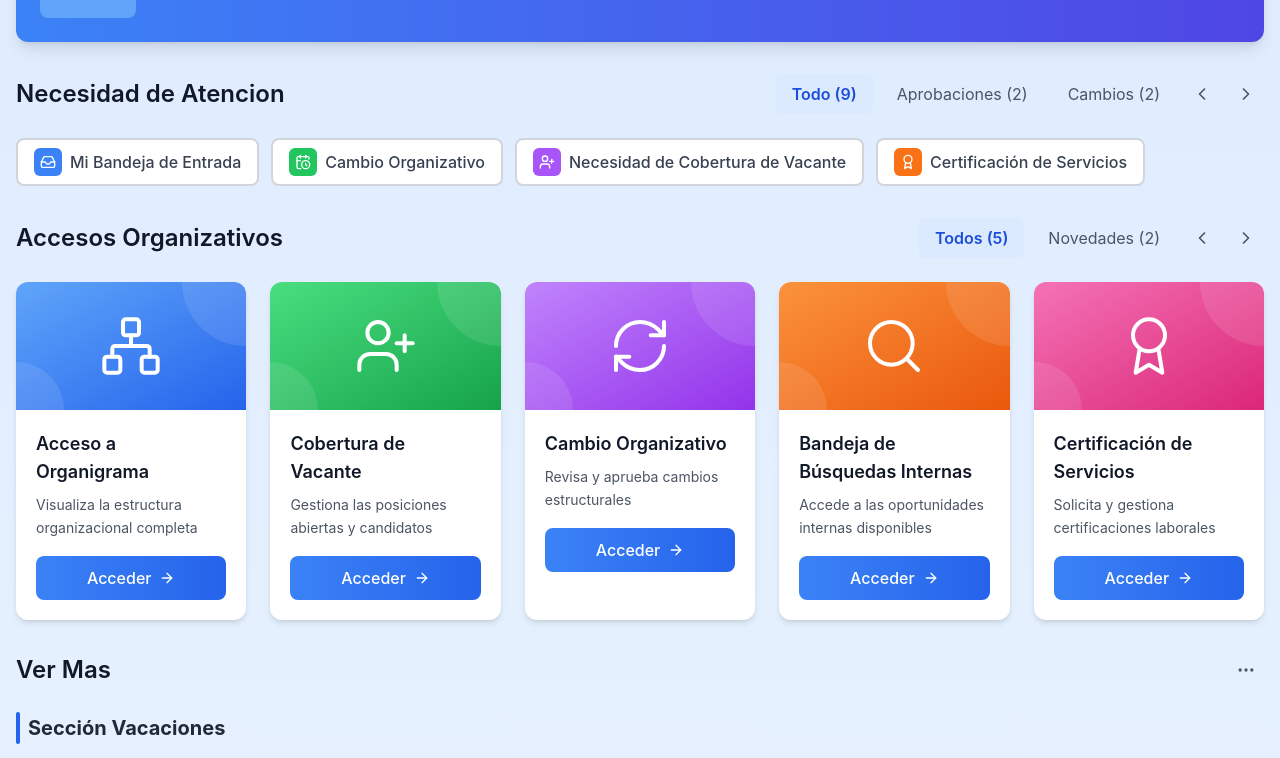
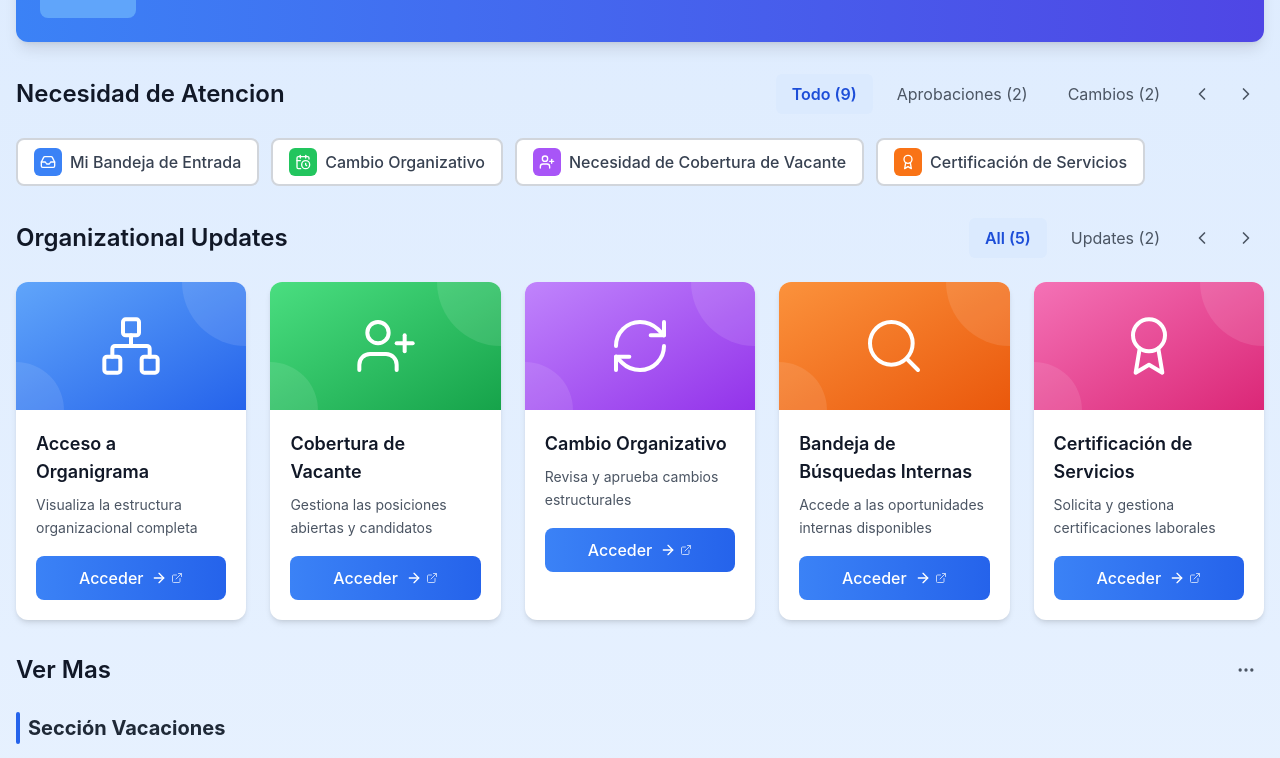
Before and after one commit to Shirslock/PortalRH, a React (Create React App) app: page / in a window 1280 px wide. Shown: the part 460-1218 px from the top of the page. Built offline with nearby package versions, Linux system fonts and the light colour scheme.

Commit message:
LinksdeButtons

```diff
--- a/src/components/OrganizationalUpdates/UpdateCard.jsx
+++ b/src/components/OrganizationalUpdates/UpdateCard.jsx
@@ -5,7 +5,8 @@ import {
   RefreshCw,
   Search,
   Award,
-  ArrowRight
+  ArrowRight,
+  ExternalLink  // ← AGREGAR este icono
 } from 'lucide-react';
 
 // Mapeo de nombres de iconos a componentes
@@ -17,8 +18,19 @@ const iconMap = {
   Award
 };
 
-export default function UpdateCard({ data, onClick }) {
+export default function UpdateCard({ data }) {
   const Icon = iconMap[data.icon];
+
+  // Función para manejar el click
+  const handleClick = () => {
+    if (data.externalLink) {
+      // Abrir en nueva pestaña
+      window.open(data.externalLink, '_blank', 'noopener,noreferrer');
+    } else {
+      // Alternativa: navegar internamente (con React Router en el futuro)
+      console.log('Navegando a:', data.route);
+    }
+  };
 
   return (
     <div className="bg-white rounded-xl shadow-md hover:shadow-xl transition-all duration-300 overflow-hidden group cursor-pointer">
@@ -45,11 +57,16 @@ export default function UpdateCard({ data, onClick }) {
 
         {/* Botón de acción */}
         <button
-          onClick={() => onClick(data)}
+          onClick={handleClick}
           className="w-full flex items-center justify-center space-x-2 py-2.5 bg-gradient-to-r from-blue-500 to-blue-600 text-white rounded-lg hover:from-blue-600 hover:to-blue-700 transition-all duration-300 font-medium group-hover:shadow-md"
         >
           <span>Acceder</span>
-          <ArrowRight className="w-4 h-4 group-hover:translate-x-1 transition-transform duration-300" />
+          <div className="flex items-center space-x-1">
+            <ArrowRight className="w-4 h-4 group-hover:translate-x-1 transition-transform duration-300" />
+            {data.externalLink && (
+              <ExternalLink className="w-3 h-3 opacity-70" />
+            )}
+          </div>
         </button>
       </div>
     </div>
--- a/src/components/OrganizationalUpdates/index.jsx
+++ b/src/components/OrganizationalUpdates/index.jsx
@@ -10,19 +10,12 @@ import {
 export default function OrganizationalUpdates() {
   const [activeTab, setActiveTab] = useState('all');
 
-  const handleCardClick = (data) => {
-    console.log('Navegando a:', data.route);
-    // Aquí en el futuro puedes implementar la navegación real
-    // Por ejemplo: navigate(data.route);
-    alert(`Accediendo a: ${data.title}\nRuta: ${data.route}`);
-  };
-
   return (
     <div className="mb-8">
       {/* Header con título y navegación */}
       <div className="flex items-center justify-between mb-6">
         <h2 className="text-2xl font-semibold text-gray-900">
-          Accesos Organizativos
+          Organizational Updates
         </h2>
 
         {/* Tabs y navegación */}
@@ -53,7 +46,6 @@ export default function OrganizationalUpdates() {
           <UpdateCard
             key={item.id}
             data={item}
-            onClick={handleCardClick}
           />
         ))}
       </div>
--- a/src/data/organizationalUpdatesData.js
+++ b/src/data/organizationalUpdatesData.js
@@ -7,7 +7,8 @@ export const organizationalUpdatesData = [
     icon: 'Network',
     color: 'blue',
     gradient: 'from-blue-400 to-blue-600',
-    route: '/organigrama'
+    route: '/organigrama',
+    externalLink: 'https://ssotest.trenesargentinos.gob.ar/admin/login'  // ← AGREGAR TU LINK
   },
   {
     id: 2,
@@ -16,7 +17,8 @@ export const organizationalUpdatesData = [
     icon: 'UserPlus',
     color: 'green',
     gradient: 'from-green-400 to-green-600',
-    route: '/cobertura-vacante'
+    route: '/cobertura-vacante',
+    externalLink: 'https://ssotest.trenesargentinos.gob.ar/admin/login'  // ← AGREGAR TU LINK
   },
   {
     id: 3,
@@ -25,7 +27,8 @@ export const organizationalUpdatesData = [
     icon: 'RefreshCw',
     color: 'purple',
     gradient: 'from-purple-400 to-purple-600',
-    route: '/cambio-organizativo'
+    route: '/cambio-organizativo',
+    externalLink: 'https://ssotest.trenesargentinos.gob.ar/admin/login'  // ← AGREGAR TU LINK
   },
   {
     id: 4,
@@ -34,7 +37,8 @@ export const organizationalUpdatesData = [
     icon: 'Search',
     color: 'orange',
     gradient: 'from-orange-400 to-orange-600',
-    route: '/busquedas-internas'
+    route: '/busquedas-internas',
+    externalLink: 'https://ssotest.trenesargentinos.gob.ar/admin/login'  // ← AGREGAR TU LINK
   },
   {
     id: 5,
@@ -43,12 +47,13 @@ export const organizationalUpdatesData = [
     icon: 'Award',
     color: 'pink',
     gradient: 'from-pink-400 to-pink-600',
-    route: '/certificacion-servicios'
+    route: '/certificacion-servicios',
+    externalLink: 'https://ssotest.trenesargentinos.gob.ar/admin/login'  // ← AGREGAR TU LINK
   }
 ];
 
 // Tabs de navegación
 export const organizationalTabsData = [
-  { id: 'all', label: 'Todos', count: 5 },
-  { id: 'updates', label: 'Novedades', count: 2 }
+  { id: 'all', label: 'All', count: 5 },
+  { id: 'updates', label: 'Updates', count: 2 }
 ];
```
